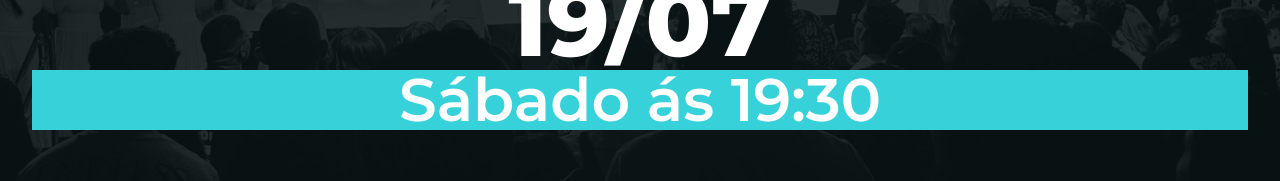
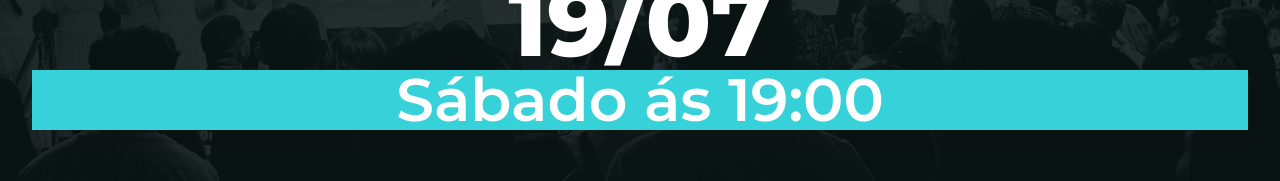
Before and after one commit to glauber2k2/bereshitpage, a Next.js app: page / in a window 1280 px wide. Shown: the part 3774-3955 px from the top of the page. Built offline with nearby package versions, Linux system fonts and the light colour scheme.

Commit message:
corrigido hora do culto

```diff
--- a/src/app/sessions/TeamTheme.jsx
+++ b/src/app/sessions/TeamTheme.jsx
@@ -23,7 +23,7 @@ export default function TeamTheme() {
             19/07
           </h2>
           <p className="text-xl font-semibold bg-turquoise-400 sm:text-6xl">
-            Sábado ás 19:30
+            Sábado ás 19:00
           </p>
         </div>
 
```
